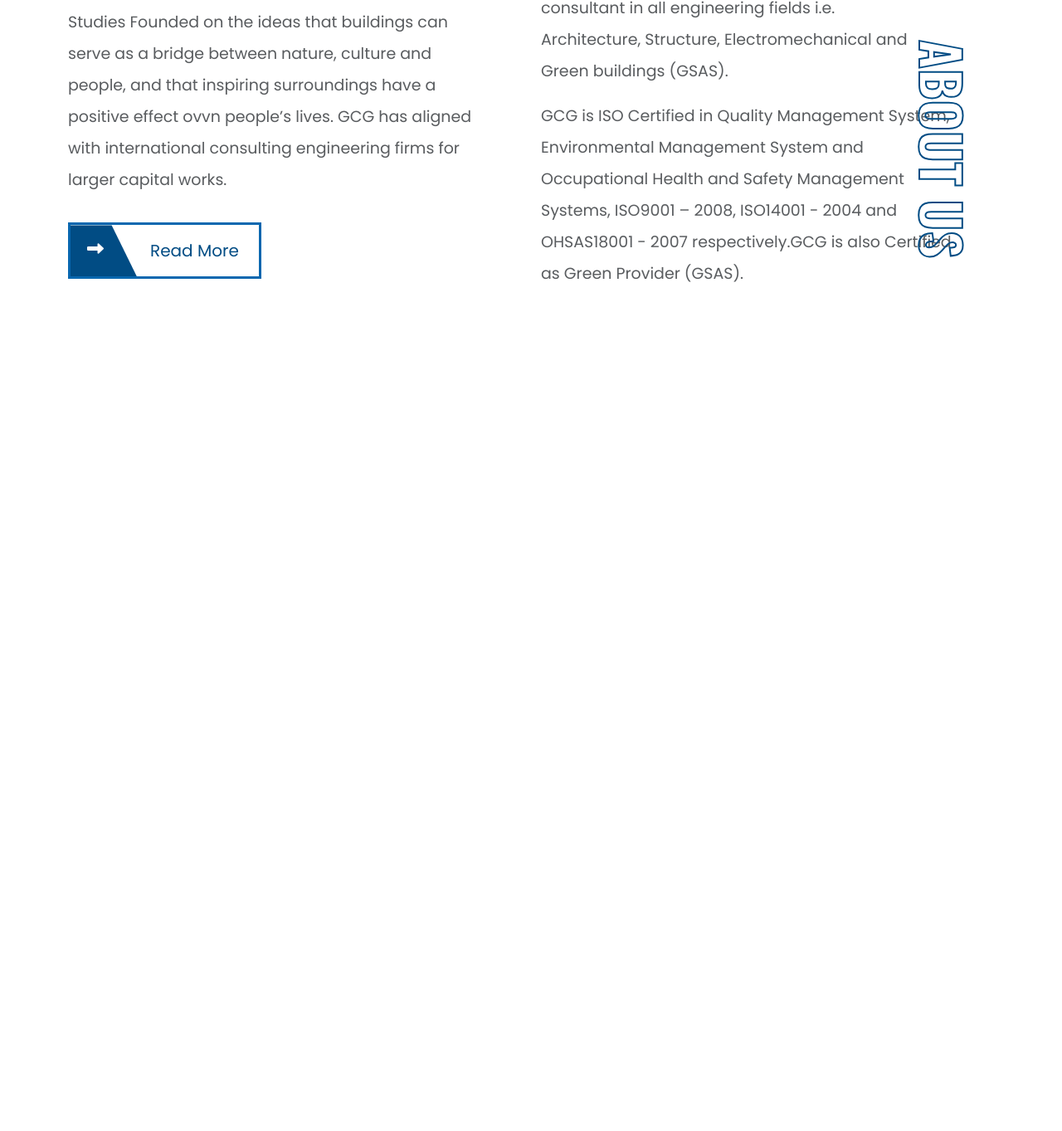
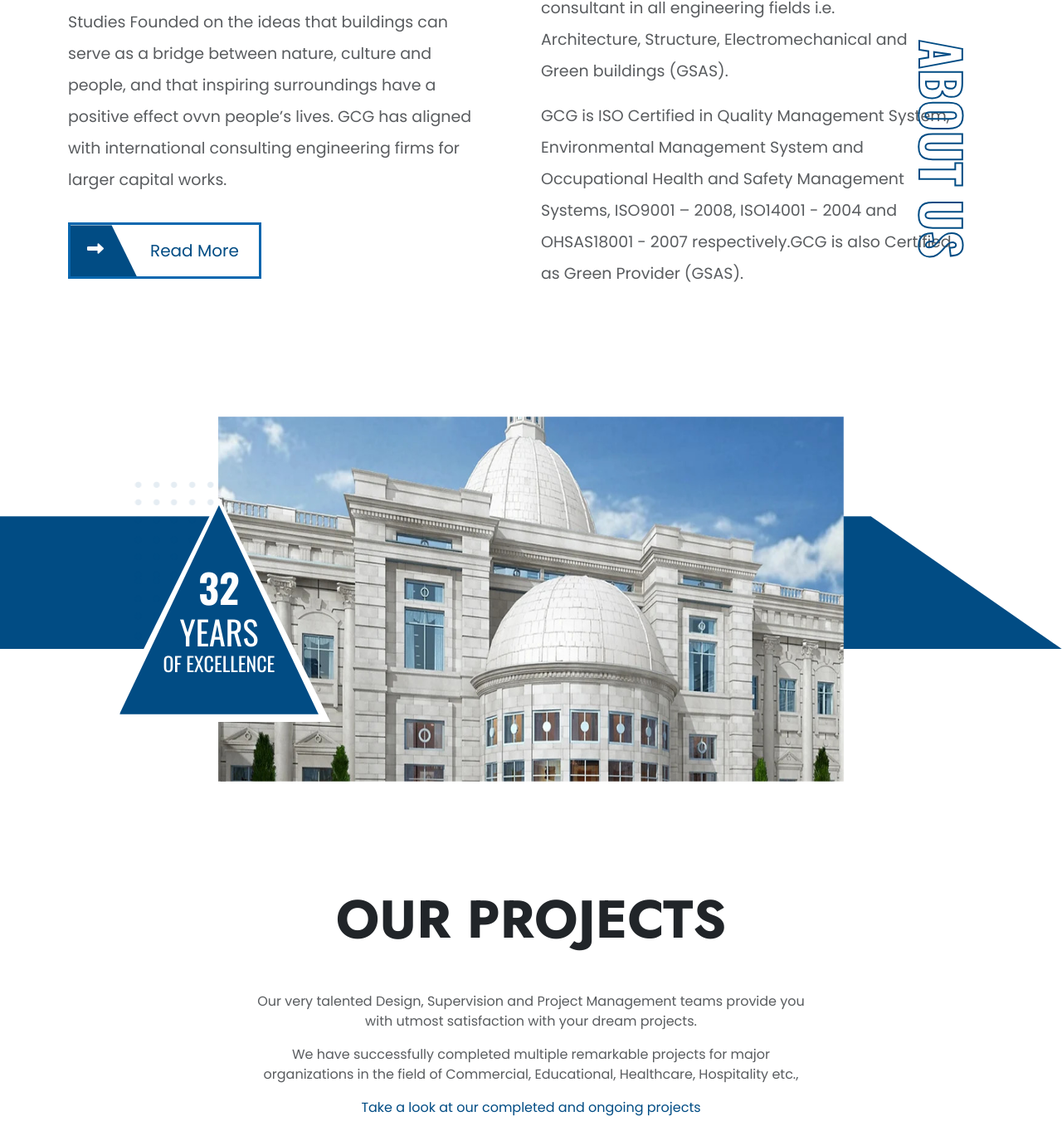
Before and after one commit to internfossphorus/gcg-evalution, a website: page index.html in a window 1280 px wide. Shown: the part 1144-2507 px from the top of the page at 83% size. Before the commit the page ends 1557 px from the top, so only its background shows below. Drawn offline with Linux system fonts and the light colour scheme.

Commit message:
excellence section completed

```diff
--- a/assets/css/bootstrap.scss
+++ b/assets/css/bootstrap.scss
@@ -20,6 +20,9 @@
   8: $spacer * 4.5,
   9: $spacer * 5.5,
   10: $spacer * 6,
+  11: $spacer * 6.5,
+  12: $spacer * 7,
+  13: $spacer * 7.5,
 );
 
 
@@ -53,6 +56,13 @@
 
         values: $spacers
     ),
+    "padding-t": (
+      responsive: true,
+      property: padding-top,
+      class: pt,
+
+      values: $spacers
+  ),
     "padding-e": (
         responsive: true,
         property: padding-right,
--- a/assets/css/style.css
+++ b/assets/css/style.css
@@ -12,8 +12,8 @@
 }
 
 :root {
-    --dark-blue:#014c84;
-    --light-blue:#0867af;
+    --dark-blue: #014c84;
+    --light-blue: #0867af;
 }
 
 /* configuration fonts */
@@ -21,6 +21,7 @@
     font-family: 'JostBold';
     src: url('../fonts/Jost/static/Jost-Bold.ttf') format('woff2');
 }
+
 @font-face {
     font-family: 'JostLight';
     src: url('../fonts/Jost/static/Jost-Light.ttf') format('woff2');
@@ -31,41 +32,59 @@
     src: url('../fonts/Oswald/static/Oswald-Bold.ttf') format('woff2');
 }
 
+@font-face {
+    font-family: 'OswaldMedium';
+    src: url('../fonts/Oswald/static/Oswald-Regular.ttf') format('woff2');
+}
+
 
 /* configuration fonts */
 
 /* Utitlity Css  */
 .JostBold {
-    font-family: 'JostBold',sans-serif;
+    font-family: 'JostBold', sans-serif;
 }
+
 .JostLight {
-    font-family: 'JostLight',sans-serif;
+    font-family: 'JostLight', sans-serif;
 }
+
 .OswaldBold {
-    font-family: 'OswaldBold',sans-serif;
+    font-family: 'OswaldBold', sans-serif;
 }
+.OswaldMedium {
+    font-family: 'OswaldMedium', sans-serif;
+}
+
 .bg-dark-blue {
     background-color: var(--dark-blue);
 }
+
 .text-dark-blue {
     color: var(--dark-blue);
 }
+
 .bg-light-blue {
     background-color: var(--light-blue);
 }
+
 .text-light-blue {
     color: var(--light-blue);
 }
+
 .text-hover {
     transition: all 0.6s ease-in-out;
 }
+
 .text-hover:hover {
     color: var(--dark-blue);
 }
+
 .-top-86px {
     top: -86px;
     z-index: 100;
 }
+
 .button-style-1 {
     border: 3px solid var(--light-blue);
     position: relative;
@@ -115,26 +134,32 @@
 .header__top__left {
     flex: 1;
 }
+
 .header__top__right {
     flex: 1.7;
     z-index: 100;
     clip-path: polygon(0 0, 101% 0, 100% 100%, 4% 100%);
     gap: 2rem;
 }
+
 .header__top__right .career-button {
     height: 44px;
 }
+
 .header__main {
     top: -40px;
 }
+
 .header__main .navbar-brand {
     top: -18px;
 }
+
 .divider-line {
     width: 2px;
     height: 30px;
     background-color: #286797;
 }
+
 /*  Header Css End  */
 
 /*  Hero CSS START  */
@@ -144,6 +169,7 @@
     top: 0px;
     height: 100%;
 }
+
 .hero__app img:nth-child(1) {
     max-width: 66.9vw;
     width: 100%;
@@ -157,6 +183,7 @@
     padding-top: 10px;
     object-fit: cover;
 }
+
 .hero__image__left::after {
     content: '';
     position: absolute;
@@ -168,6 +195,7 @@
     background-size: 100%;
     top: 1vh;
 }
+
 .hero__image__left::before {
     content: '';
     position: absolute;
@@ -180,6 +208,7 @@
     right: -6vw;
     z-index: -1;
 }
+
 .hero__content {
     top: 43%;
     left: 26%;
@@ -191,13 +220,16 @@
     -webkit-text-stroke: 2px white;
     font-size: 100px;
 }
+
 .hero__content .second_text {
     font-size: 95px;
     line-height: 44px;
 }
+
 .hero__content h6:nth-child(3) {
     font-size: 100px;
 }
+
 .hero__content h6:nth-child(3)::after {
     content: '';
     position: absolute;
@@ -217,6 +249,7 @@
     bottom: 42px;
     left: 22px;
 }
+
 .hero__content button {
     width: 250px;
 }
@@ -232,6 +265,57 @@
     bottom: 195px;
 
 }
+
+
 /* About Css Start  */
 
+/* Excellence Css Start  */
+.excellence__app::after {
+    content: '';
+    position: absolute;
+    width: 100vw;
+    height: 160px;
+    background-color: var(--dark-blue);
+    clip-path: polygon(0 0, 82% 0, 100% 100%, 0 100%);
+    top: 209px;
+}
+.excellence__app {
+    margin-bottom: 561px !important;
+}
+.excellence__image {
+    top: 309px;
+    left: 50%;
+    transform: translate(-50%, -50%);
+    z-index: 1000;
+    width: 59vw;
+    height: 55vh;
+}
+.excellence__image::after {
+    content: '';
+    position: absolute;
+    width: 200px;
+    height: 200px;
+    background-image: url(../images/excellenceLines.png);
+    left: -100px;
+    top: 78px;
+    z-index: -1;
+}
+.triangle__Box {
+    width: 269px;
+    height: 271px;
+    clip-path: polygon(50% 0%, 0% 100%, 100% 100%);
+    top: 97px;
+    left: -133px;
+}
+.triangle__Box h5 {
+    z-index: 1000;
+}
+.triangle__Box .triangle__box_inner {
+    width: 240px;
+    height: 252px;
+    background-color: var(--dark-blue);
+    clip-path: polygon(50% 0%, 0% 100%, 100% 100%);
+}
+/* Excellence Css Start  */
+
 /*  Main CSS End  */
--- a/index.html
+++ b/index.html
@@ -182,10 +182,42 @@
 
 
   <!-- Excellence Section Start  -->
-  <section class="excellence__app position-relative">
+  <section class="excellence__app  pt-10 position-relative">
+
+
+    <div class="excellence__image position-absolute">
+      <img src="./assets/images/excellenceImage.png" class="w-100 h-100" alt="" srcset="">
+      <div
+        class="triangle__Box bg-white d-flex justify-content-center flex-column align-items-center position-absolute">
+        <h5 class="text-white OswaldBold display-5 mb-0 mt-4">32</h5>
+        <h5 class="text-white OswaldMedium fw-thin text-uppercase display-6 mb-0">Years</h5>
+        <h5 class="text-white OswaldMedium fw-thin fs-4  text-uppercase mb-0">of Excellence</h5>
+        <div class="triangle__box_inner position-absolute">
+        </div>
+      </div>
+    </div>
 
   </section>
   <!-- Excellence Section Start  -->
+
+  <!-- Our Project  -->
+  <section class="our__project">
+    <div class="container px-13">
+      <h5 class="display-3 mb-0 fw-bold text-uppercase JostBold text-center">Our Projects</h5>
+      <p class="text-muted text-center px-13 mt-5">
+        Our very talented Design, Supervision and Project Management teams provide you with utmost
+        satisfaction with your dream projects.
+      </p>
+      <p class="text-muted text-center px-13">
+        We have successfully completed multiple remarkable projects for major organizations in the field of
+        Commercial, Educational, Healthcare, Hospitality etc.,
+      </p>
+      <p class="text-center text-dark-blue ">
+        Take a look at our completed and ongoing projects
+      </p>
+    </div>
+  </section>
+  <!-- Our Project  -->
 
   <script src="./assets/js/popper.min.js"></script>
   <script src="./assets/js/bootstrap.min.js"></script>
```
Also changed, not shown: assets/css/bootstrap.css, assets/images/excellenceImage.png (added), assets/images/excellenceLines.png (added), 1 other file.
